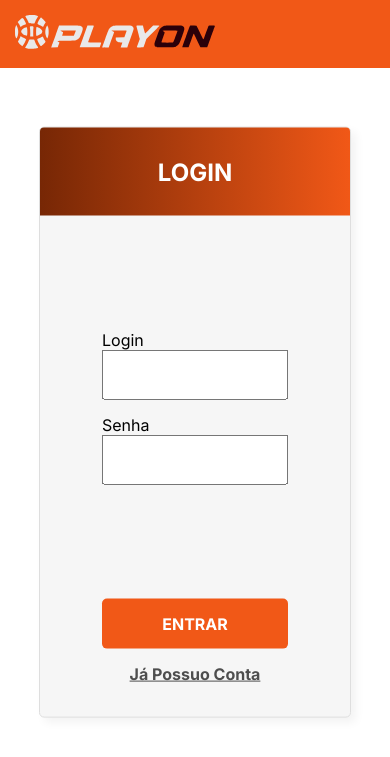
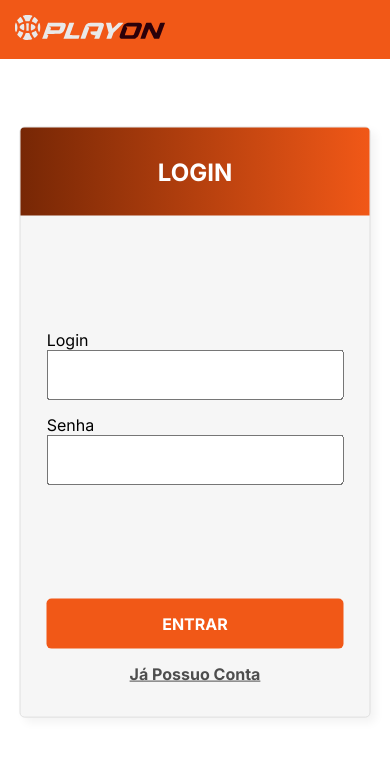
Before and after one commit to EmanuelFernandoms/playon-api, a PHP site: page / in a window 390 px wide. Shown: the top 757 px of the page. Run offline with PHP 8.4, Linux system fonts and the light colour scheme; some web fonts are replaced.

Commit message:
add: estilo para celular

```diff
--- a/app/styles/style.index.css
+++ b/app/styles/style.index.css
@@ -137,7 +137,23 @@ p{
 
 
 @media (max-width: 900px){
+    nav{
+        padding: 15px;
+    }
+
+    nav img{
+        width: 150px;
+    }
+
     .modal_login{
-        width: 80%;
+        width: 90%;
+    }
+
+    .campos_login div{
+        width: 85%;
+    }
+
+    .botao_laranja{
+        width: 85%;
     }
 }
```
